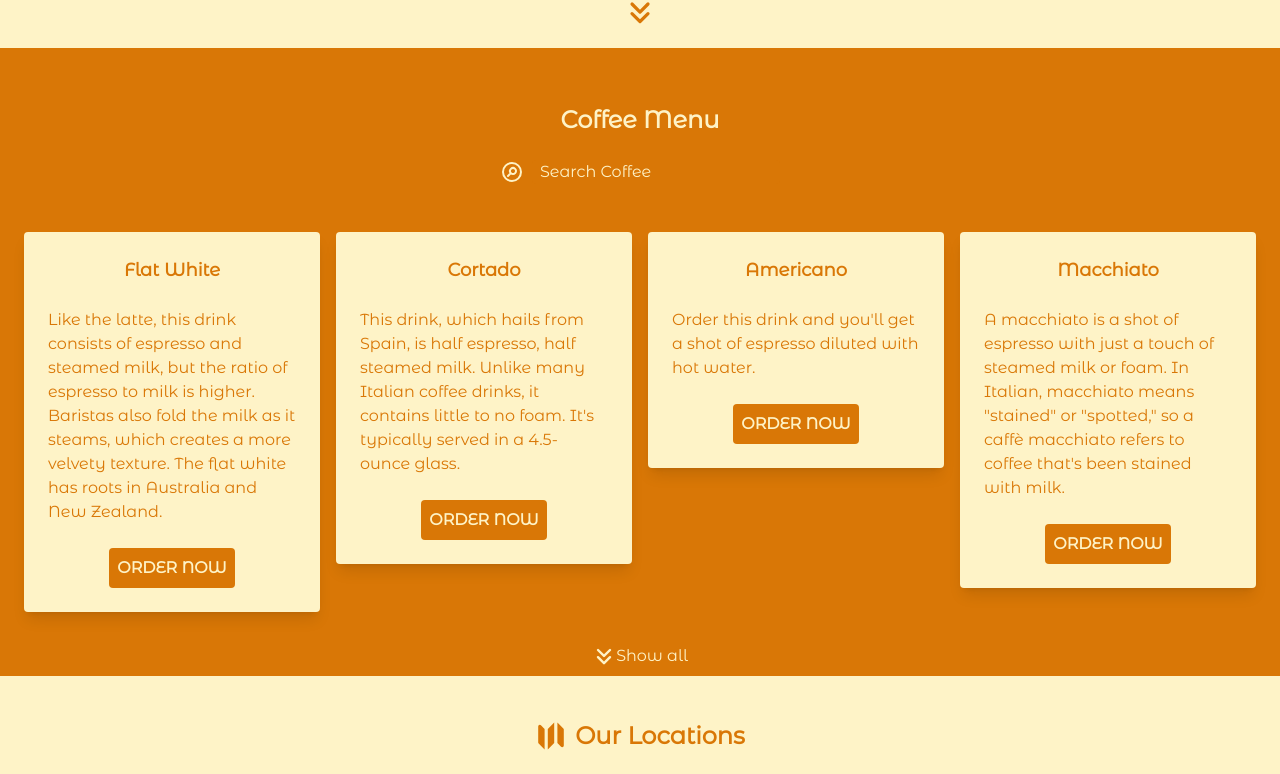
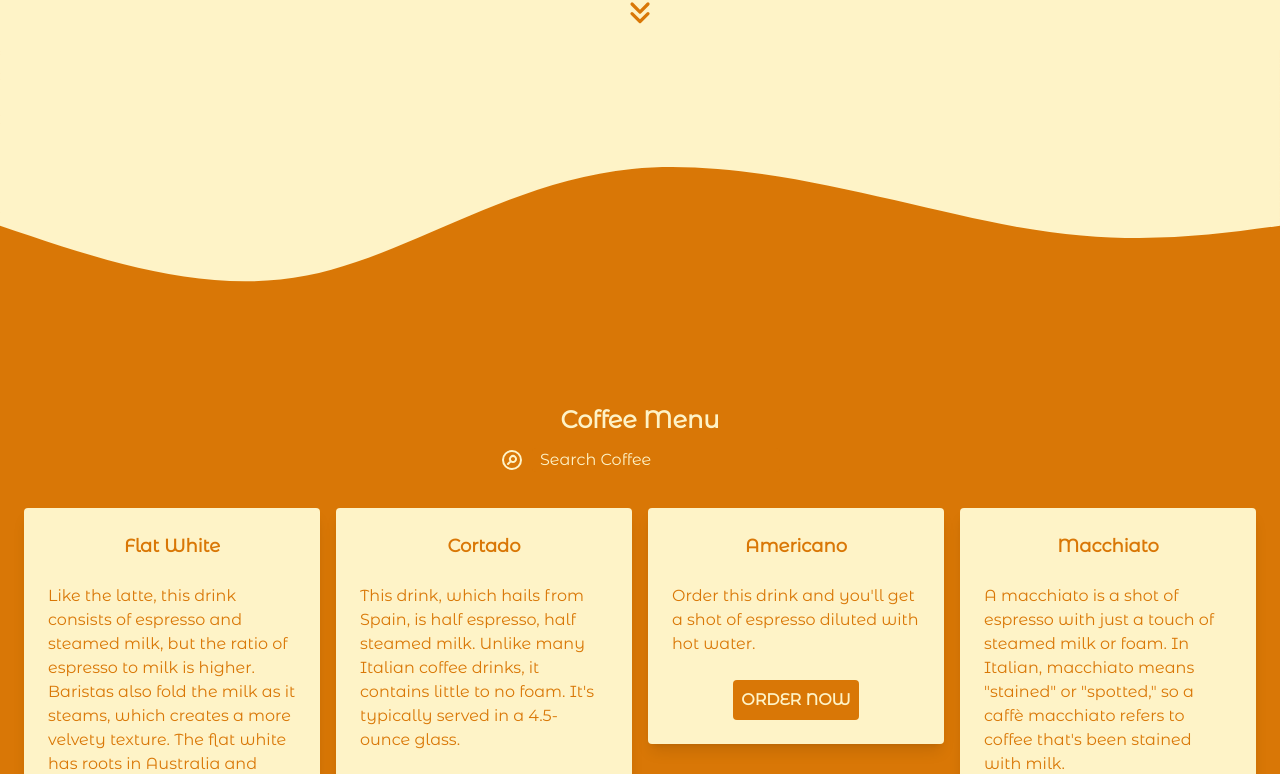
Before and after one commit to mdabdulrahman/coffeeShop, a SvelteKit app: page / in a window 1280 px wide. Shown: the part 632-1406 px from the top of the page. Built offline with nearby package versions, Linux system fonts and the light colour scheme; a web font is replaced by a local one.

Commit message:
second commit

```diff
--- a/src/app.css
+++ b/src/app.css
@@ -1,6 +1,15 @@
 @tailwind base;
 @tailwind components;
 @tailwind utilities;
-.mobile-intro{
-    @apply h-[35rem] bg-none
+.form{
+    @apply text-amber-100 py-11 bg-amber-600
 }
+.centerFlex{
+    @apply flex gap-2 justify-center
+}
+.headings{
+    @apply font-bold text-2xl
+}
+.form-box{
+    @apply rounded p-1 text-black focus:outline-amber-800
+}
--- a/src/routes/+page.svelte
+++ b/src/routes/+page.svelte
@@ -1,15 +1,21 @@
 <script>
+import Form from "./form.svelte";
 import Header from "./header.svelte";
 import Intro from "./intro.svelte";
 import Locations from "./locations.svelte";
+import PageConnect from "./pageConnect.svelte";
 import TypeCoffee from "./typeCoffee.svelte"
 let logo="./logo.png"
 let logoStyle="w-11 p-2"
-
+let primary="bg-amber-600"
+let secondary="bg-amber-100"
 </script>
 
 <Header {logo} {logoStyle}/>
 
 <Intro/>
 <TypeCoffee/>
+
 <Locations/>
+<!-- <PageConnect {primary}{secondary}/> -->
+<Form/>
--- /dev/null
+++ b/src/routes/connectDown.svelte
@@ -0,0 +1,11 @@
+<script>
+    export let color1
+</script>
+<svg width="100%" height="100%"  id="svg" viewBox="0 0 1440 400"
+xmlns="http://www.w3.org/2000/svg"
+ class="transition  duration-300 ease-in-out delay-150">
+ <path d="M 0,400 C 0,400 0,200 0,200 C 85.5,188.32142857142856 171,176.64285714285714 297,199 C 423,221.35714285714286 589.5,277.75 729,264 C 868.5,250.25 981,166.35714285714286 1095,144 C 1209,121.64285714285714 1324.5,160.82142857142856 1440,200 C 1440,200 1440,400 1440,400 Z" stroke="none"
+ stroke-width="0" fill={color1}
+  fill-opacity="1" class="transition-all
+   duration-300 ease-in-out delay-150 path-0"
+    transform="rotate(-180 720 200)"></path></svg>
--- /dev/null
+++ b/src/routes/connectUp.svelte
@@ -0,0 +1,4 @@
+<script>
+    export let color
+</script>
+<svg width="100%" height="50%" id="svg" viewBox="0 0 1440 400" xmlns="http://www.w3.org/2000/svg" class="transition duration-300 ease-in-out delay-150"><path d="M 0,400 C 0,400 0,200 0,200 C 88.85714285714286,229.57142857142858 177.71428571428572,259.14285714285717 302,265 C 426.2857142857143,270.85714285714283 586,253 711,224 C 836,195 926.2857142857142,154.85714285714286 1042,149 C 1157.7142857142858,143.14285714285714 1298.857142857143,171.57142857142856 1440,200 C 1440,200 1440,400 1440,400 Z" stroke="none" stroke-width="0" fill={color} fill-opacity="1" class="transition-all duration-300 ease-in-out delay-150 path-0"></path></svg>
--- /dev/null
+++ b/src/routes/form.svelte
@@ -0,0 +1,28 @@
+<script>
+
+</script>
+<div class=""><svg width="100%" height="50%" id="svg" viewBox="0 0 1440 400" xmlns="http://www.w3.org/2000/svg" class="transition bg-amber-100 duration-300 ease-in-out delay-150"><path d="M 0,400 C 0,400 0,200 0,200 C 88.85714285714286,229.57142857142858 177.71428571428572,259.14285714285717 302,265 C 426.2857142857143,270.85714285714283 586,253 711,224 C 836,195 926.2857142857142,154.85714285714286 1042,149 C 1157.7142857142858,143.14285714285714 1298.857142857143,171.57142857142856 1440,200 C 1440,200 1440,400 1440,400 Z" stroke="none" stroke-width="0" fill="#d97706" fill-opacity="1" class="transition-all duration-300 ease-in-out delay-150 path-0"></path></svg></div>
+<div class="form">
+    <span class="centerFlex">
+    <svg xmlns="http://www.w3.org/2000/svg" class="h-8 w-8" fill="none" viewBox="0 0 24 24" stroke="currentColor" stroke-width="2">
+        <path stroke-linecap="round" stroke-linejoin="round" d="M7 8h10M7 12h4m1 8l-4-4H5a2 2 0 01-2-2V6a2 2 0 012-2h14a2 2 0 012 2v8a2 2 0 01-2 2h-3l-4 4z" />
+      </svg>
+    <h1 class="headings">Contact us</h1>
+    </span>
+
+        <div class="grid gap-4 justify-center py-6 ">
+            <span>
+<label for="">Name :</label>
+<input type="text" name="" class="form-box" id="">
+</span>
+<span>
+<label for="">Email :</label>
+<input type="email" name="" class="form-box" id="">
+</span>
+<span>
+<label for="">Message :</label>
+<input type="text" name=""class="form-box h-40  w-96" id="">
+</span>
+</div>
+
+</div>
--- a/src/routes/intro.svelte
+++ b/src/routes/intro.svelte
@@ -1,6 +1,8 @@
 <script>
     import {slide,fade} from "svelte/transition"
+import ConnectDown from "./connectDown.svelte";
 import OrderBtn from "./orderBtn.svelte";
+let color1="#fef3c7"
 </script>
 <div>
 <div class="flex ">
@@ -29,4 +31,7 @@ import OrderBtn from "./orderBtn.svelte";
 
     </div>
     </div>
+    <div class="bg-amber-600 ">
+    <ConnectDown {color1}/>
+    </div>
 </div>
--- a/src/routes/locations.svelte
+++ b/src/routes/locations.svelte
@@ -4,9 +4,12 @@ import ViewLess from "./viewLess.svelte";
     import {locations} from "./locationData"
 import ViewAll from "./viewAll.svelte";
 import SearchBar from "./searchBar.svelte";
-   let search="";
+   import PageConnect from "./pageConnect.svelte"
+import ConnectDown from "./connectDown.svelte";
+let search="";
    $: viewAll=false
    let color=" text-amber-600"
+   let color1="#d97706"
    let focusColor="outline-amber-600"
    let bgColor="bg-amber-100"
    let placeholder="Search Location"
@@ -43,13 +46,19 @@ console.log(finding())
 }
 
 $: console.log(find())
+let primary="bg-amber-100"
+let secondary="bg-amber-600"
+</script>
+<!-- <PageConnect {secondary}{primary}/> -->
 
-</script>
-<span class="bg-amber-100 text-amber-600 py-11 flex justify-center items-center gap-2">
+<div class="bg-amber-100 ">
+<ConnectDown {color1}/>
+</div>
+<span class="bg-amber-100 text-amber-600 pb-4 flex justify-center items-center gap-2">
     <svg xmlns="http://www.w3.org/2000/svg" class="h-8 w-8" viewBox="0 0 20 20" fill="currentColor">
         <path fill-rule="evenodd" d="M12 1.586l-4 4v12.828l4-4V1.586zM3.707 3.293A1 1 0 002 4v10a1 1 0 00.293.707L6 18.414V5.586L3.707 3.293zM17.707 5.293L14 1.586v12.828l2.293 2.293A1 1 0 0018 16V6a1 1 0 00-.293-.707z" clip-rule="evenodd" />
       </svg>
-    <h1 class="font-bold text-2xl">
+    <h1 class="headings">
         Our Locations</h1>
         </span>
        <SearchBar on:search={(e)=>search=e.detail} {color} {focusColor} {bgColor} {placeholder} />
--- /dev/null
+++ b/src/routes/pageConnect.svelte
@@ -0,0 +1,9 @@
+<script>
+    export let primary
+    export let secondary
+</script>
+<div class={secondary+" h-24"}></div>
+<div class={" flex  justify-center "+primary} >
+ <div class={"h-24 w-24  rotate-45 -translate-y-12 "+secondary}></div>
+
+</div>
--- a/src/routes/searchBar.svelte
+++ b/src/routes/searchBar.svelte
@@ -17,5 +17,5 @@ dispatch("search",search)
     <svg xmlns="http://www.w3.org/2000/svg" class={color+" h-6 w-6  "} fill="none" viewBox="0 0 24 24" stroke="currentColor" stroke-width="2">
         <path stroke-linecap="round" stroke-linejoin="round" d="M8 16l2.879-2.879m0 0a3 3 0 104.243-4.242 3 3 0 00-4.243 4.242zM21 12a9 9 0 11-18 0 9 9 0 0118 0z" />
       </svg>
-    <input type="text" class={"px-2 "+focusColor+" "+bgColor+" focus:outline-0 placeholder-current py- rounded"} name="searhLocation" bind:value={search} on:input={()=>goSearch()} placeholder={placeholder} >
+    <input type="search" class={"px-2 "+focusColor+" "+bgColor+"  focus:outline-0 placeholder-current py- rounded "} name="searhLocation" bind:value={search} on:input={()=>goSearch()} placeholder={placeholder} >
 </div>
--- a/src/routes/typeCoffee.svelte
+++ b/src/routes/typeCoffee.svelte
@@ -46,8 +46,8 @@ $: console.log(find())
 </script>
 
 <div class=" bg-amber-600">
-    <h1 class="text-center pt-14 text-amber-100 text-2xl font-bold ">Coffee Menu</h1>
-    <div class="py-6">
+    <h1 class="text-center  text-amber-100 text-2xl font-bold ">Coffee Menu</h1>
+    <div class="py-3">
     <SearchBar on:search={(e)=>search=e.detail} {color} {focusColor} {bgColor} {placeholder}/>
 </div>
 {#each find() as type ,i}
```
Also changed, not shown: static/connect.png (added).
